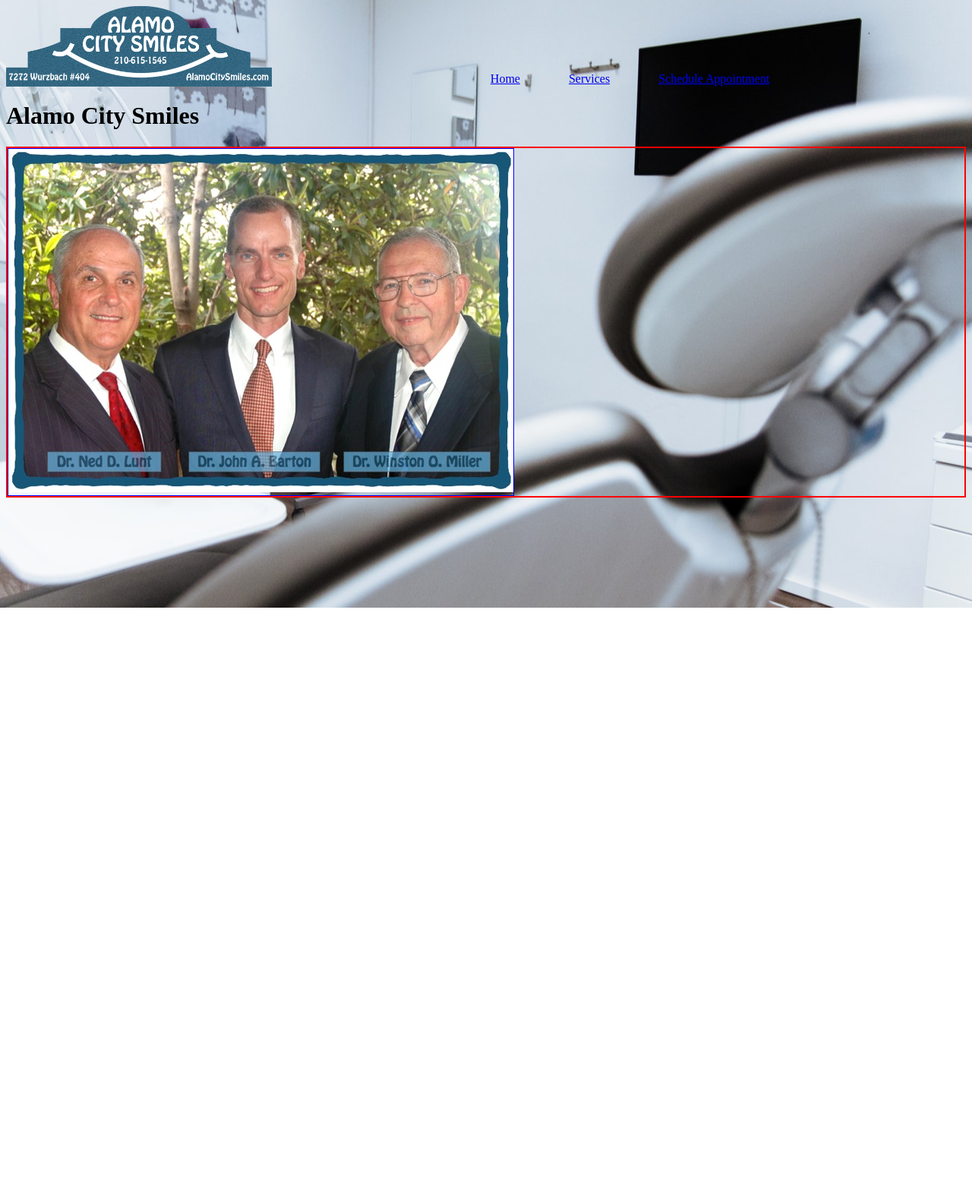
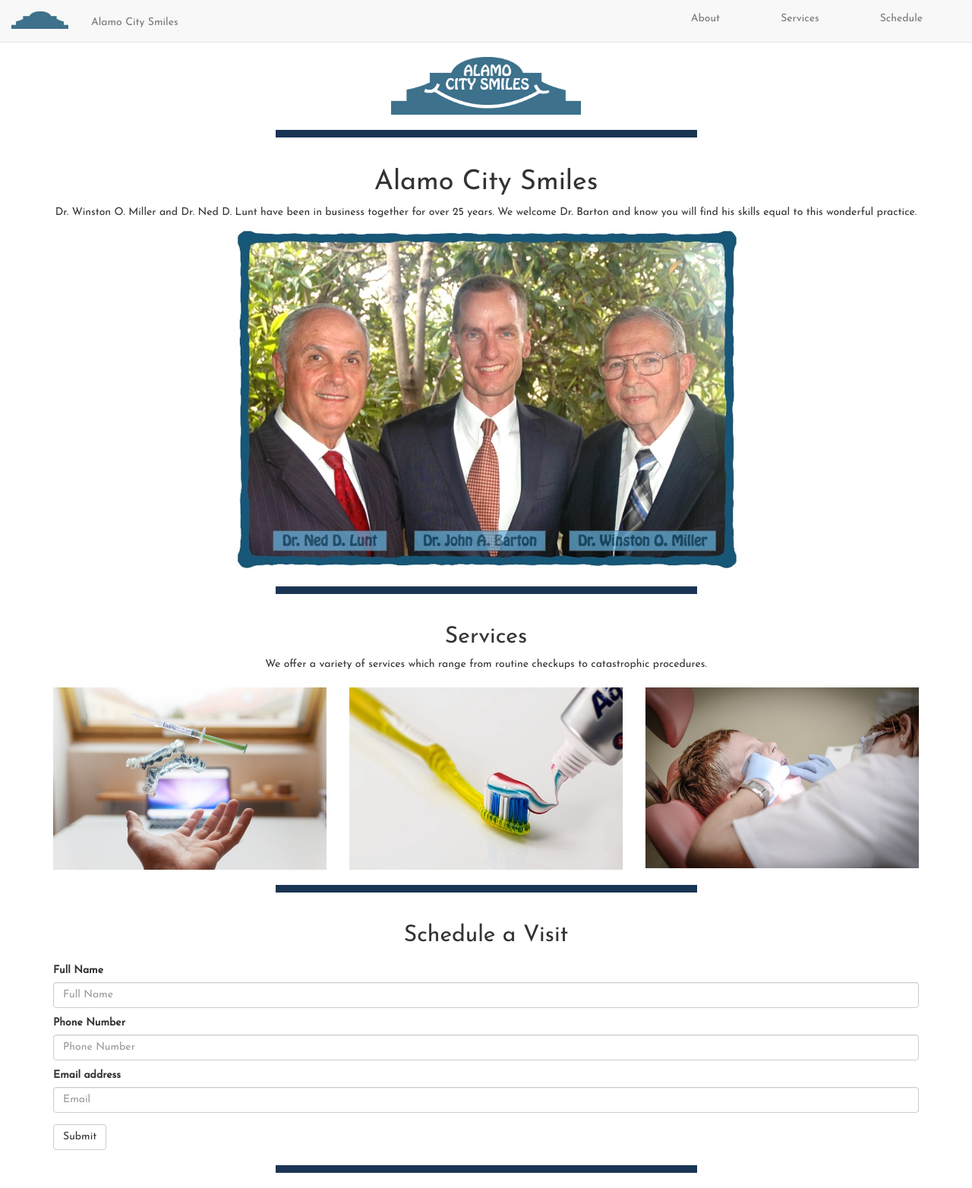
Before and after one commit to bahodge/acd, a plain HTML site: page index.html in a window 1280 px wide. Shown: the whole page at 76% size. Before the commit the page ends 800 px from the top, so only its background shows below. Drawn offline with Linux system fonts and the light colour scheme.

Commit message:
initial commit for ben-boot-branch (best version so far)

```diff
--- a/css/style.css
+++ b/css/style.css
@@ -1,97 +1,61 @@
+@import url('https://fonts.googleapis.com/css?family=Josefin+Sans');
+
 body {
-    background: url("../img/dentist-stock-sm.jpeg") no-repeat fixed center;
-    background-size: cover;
+    /*background: url("../img/dentist-stock-sm.jpeg") no-repeat fixed center;*/
+    /*background-size: cover;*/
+    font-family: 'Josefin Sans', sans-serif;
 }
 
+/*---------------------------Header Start---------------------------*/
 
-/*-----------------Header Start---------------------*/
-/*
-Header holds:
-IMG - Company Logo
-NAV - Navigation Links
-*/
-/*Holds all header content*/
-.header-container{
-    display: flex;
-    align-items: baseline;
-    /*border: 2px solid red;*/
+
+/************** Navigation *************/
+
+/*Brand Logo Sizing*/
+.brand-logo {
+    /*TODO make a custom mdeia query to handle margins*/
+    /*margin-left: 100px;*/
+    max-width: 75px;
 }
 
-/*Box that holds navLogo*/
-.header-logo-box {
-    flex-basis: 30%;
-    /*border: 1px solid blue;*/
+.navbar-text {
+    margin-top: 20px;
 }
 
-/*Nav Logo Image*/
-.header-logo {
-    max-width: 350px;
-    width: 100%;
-    min-width: 200px;
-    margin-bottom: -5px;
+/*Pushes navbar-right links left to make them more noticeable*/
+.navbar li {
+    margin-right: 50px;
+}
+/*---------------------------Header End---------------------------*/
+
+
+/*---------------------------Main Start---------------------------*/
+
+/************** ABOUT *************/
+main {
+    margin-top: 75px;
 }
 
-/*Allocates screen width for inner elements*/
-.header-nav-container {
-    flex-basis: 70%;
-    text-align: center;
-    /*border: 1px solid blue;*/
+.acs-smiles {
+    max-width: 250px;
 }
 
-/*(ul) Gives padding for highlighting and navigation functionality*/
-.header-nav-box {
-    margin-top: auto;
-    margin-bottom: 0;
-    padding: 25px 0 0 0;
-    list-style: none;
+/*TODO find a better seperator of sections for XS*/
+/*Placeholder color and solution until I find something better*/
+hr {
+    border-color: #1a3454;
+    border-top-width: 10px;
 }
 
-/*Gives*/
-.header-nav-item {
-    display: inline-block;
-    margin-right: 30px;
-    margin-left: 30px;
-}
-/*-----------------Header End---------------------*/
+/************** SERVICES *************/
 
-/*-----------------Main Start---------------------*/
-
-
-/*Parent*/
-.main-intro {
-    display: flex;
-    border: 2px solid red;
-}
-/*Inside Main Intro >*/
-.main-content-box {
-    border: 1px solid blue;
-    flex-basis: auto;
+.service-img {
+    margin-top: 10px;
 }
 
-/*Inside Main content box > */
-.main-content-pic {
-    width: 100%;
-    max-width: 700px;
+/************** SERVICES *************/
+label {
+    margin-top: 10px;
 }
 
-
-
-
-/*Media Query for small -> xs screens*/
-@media screen and (max-width: 700px){
-    /*-----------------Header Start---------------------*/
-    .header-container {
-        flex-wrap: wrap;
-        justify-content: center;
-    }
-    .header-nav-container {
-        flex-basis: 100%;
-        text-align: center;
-    }
-    .header-nav-item {
-        margin-right: 15px;
-        margin-left: 15px;
-    }
-    /*-----------------Header End---------------------*/
-
-}
+/*---------------------------Main End---------------------------*/
--- a/index.html
+++ b/index.html
@@ -6,42 +6,146 @@
           content="width=device-width, user-scalable=no, initial-scale=1.0, maximum-scale=1.0, minimum-scale=1.0">
     <meta http-equiv="X-UA-Compatible" content="ie=edge">
     <title>Alamo City Dental</title>
+    <link rel="stylesheet" href="./css/bootstrap.min.css">
     <link rel="stylesheet" href="./css/style.css">
 </head>
 <body class="bg-img">
 
-
-<header class="header-container">
-    <div class="header-logo-box">
-        <img class="header-logo" src="./img/ACSLogoClear.png" alt="Alamo City Dental">
-    </div>
-    <nav class="header-nav-container">
-        <ul class="header-nav-box">
-            <li class="header-nav-item"><a href="#">Home</a></li>
-            <li class="header-nav-item"><a href="#">Services</a></li>
-            <li class="header-nav-item"><a href="#">Schedule Appointment</a></li>
-        </ul>
+<header class="header-section">
+<!--NAVIGATION START-->
+    <nav class="navbar navbar-default navbar-fixed-top">
+        <div class="container-fluid">
+            <!-- Brand and toggle get grouped for better mobile display -->
+            <div class="navbar-header">
+                <button type="button" class="navbar-toggle collapsed" data-toggle="collapse" data-target="#navbar-collapse-1" aria-expanded="false">
+                    <span class="sr-only">Toggle navigation</span>
+                    <span class="icon-bar"></span>
+                    <span class="icon-bar"></span>
+                    <span class="icon-bar"></span>
+                </button>
+                <a class="navbar-brand" href="#"><img class="brand-logo" src="./img/acslogo-blank-sm.png" alt="Alamo City Smiles"></a>
+                <p class="navbar-text">Alamo City Smiles</p>
+            </div>
+            <!-- Collect the nav links, forms, and other content for toggling -->
+            <div class="collapse navbar-collapse" id="navbar-collapse-1">
+                <ul class="nav navbar-nav navbar-right">
+                    <li><a href="#">About</a></li>
+                    <li><a href="#">Services</a></li>
+                    <li><a href="#">Schedule</a></li>
+                </ul>
+                <ul class="nav navbar-nav navbar-right">
+                </ul>
+            </div><!-- /.navbar-collapse -->
+        </div><!-- /.container-fluid -->
     </nav>
+<!--NAVIGATION END-->
 </header>
 
-<!--<main class="main-container">-->
-    <div class="sidebar-container">
-        <div class="main-title-box">
-            <h1 class="main-title">Alamo City Smiles</h1>
+<main class="container">
+    <!--ACS Logo-->
+    <div class="row">
+        <div class="col-xs-12">
+            <img class="center-block img-responsive acs-smiles" src="./img/acslogo-smile-sm.png" alt="Alamo City Smiles">
         </div>
     </div>
 
-    <section class="main-intro">
-        <div class="main-content-box">
-            <img class="main-content-pic" src="./img/doctors-port.png" alt="Doctors">
+    <div class="row">
+        <div class="col-xs-6 col-xs-offset-3">
+            <hr>
+        </div>
+    </div>
+
+    <!--ABOUT SECTION START-->
+    <section class="about">
+        <div class="row">
+            <div class="col-xs-12 text-center">
+                <h1>Alamo City Smiles</h1>
+                <p>Dr. Winston O. Miller and Dr. Ned D. Lunt have been in business together for over 25 years. We welcome Dr. Barton and know you will find his skills equal to this wonderful practice.</p>
+            </div>
+        </div>
+        <div class="row">
+            <div class="col-xs-12">
+                <img class="center-block img-responsive" src="./img/doctors-port.png" alt="Doctors">
+            </div>
+        </div>
+    </section>
+    <!--ABOUT SECTION END-->
+    <!--SOME SORT OF SEPARATOR-->
+    <div class="row">
+        <div class="col-xs-6 col-xs-offset-3">
+            <hr>
+        </div>
+    </div>
+
+
+    <!--SERVICES SECTION START-->
+    <section class="services">
+        <div class="row">
+            <div class="col-xs-12 text-center">
+                <h2>Services</h2>
+                <p>We offer a variety of services which range from routine checkups to catastrophic procedures.</p>
+            </div>
+        </div>
+        <div class="row">
+            <div class="col-xs-12 col-sm-4">
+                <img class="service-img center-block img-responsive" src="./img/service-stock-sm.jpeg" alt="Service 1">
+            </div>
+            <div class="col-xs-12 col-sm-4">
+                <img class="service-img center-block img-responsive" src="./img/services-stock-tooth-sm.jpeg" alt="Service 2">
+            </div>
+            <div class="col-xs-12 col-sm-4">
+                <img class="service-img center-block img-responsive" src="./img/services-stock-child-sm.jpeg" alt="Service 3">
+            </div>
+        </div>
+    </section>
+    <div class="row">
+        <div class="col-xs-6 col-xs-offset-3">
+            <hr>
+        </div>
+    </div>
+
+
+    <!--SCHEDULE SECTION START-->
+    <section class="schedule">
+        <div class="row">
+            <div class="col-xs-12 text-center">
+                <h2>Schedule a Visit</h2>
+            </div>
+        </div>
+        <div class="row">
+            <div class="col-xs-12">
+                <form>
+                    <div class="form-group">
+                        <label for="full-name">Full Name</label>
+                        <input type="text" class="form-control" id="full-name" placeholder="Full Name">
+
+                        <label for="phone-number">Phone Number</label>
+                        <input type="text" class="form-control" id="phone-number" placeholder="Phone Number">
+
+                        <label for="email-address">Email address</label>
+                        <input type="email" class="form-control" id="email-address" placeholder="Email">
+                    </div>
+
+                    <button type="submit" class="btn btn-default">Submit</button>
+                </form>
+            </div>
         </div>
     </section>
 
-<!--</main>-->
+    <div class="row">
+        <div class="col-xs-6 col-xs-offset-3">
+            <hr>
+        </div>
+    </div>
+
+
+</main>
+
 
 
     <!--Scripts-->
-    <script src="./js/jquery-3.3.1.js"></script>
+<script src="./js/jquery-3.3.1.js"></script>
+<script src="./js/bootstrap.min.js"></script>
     <script src="./js/script.js"></script>
 </body>
 </html>
```
Also changed, not shown: img/acslogo-blank-sm.png (added), img/acslogo-smile-sm.png (added).
